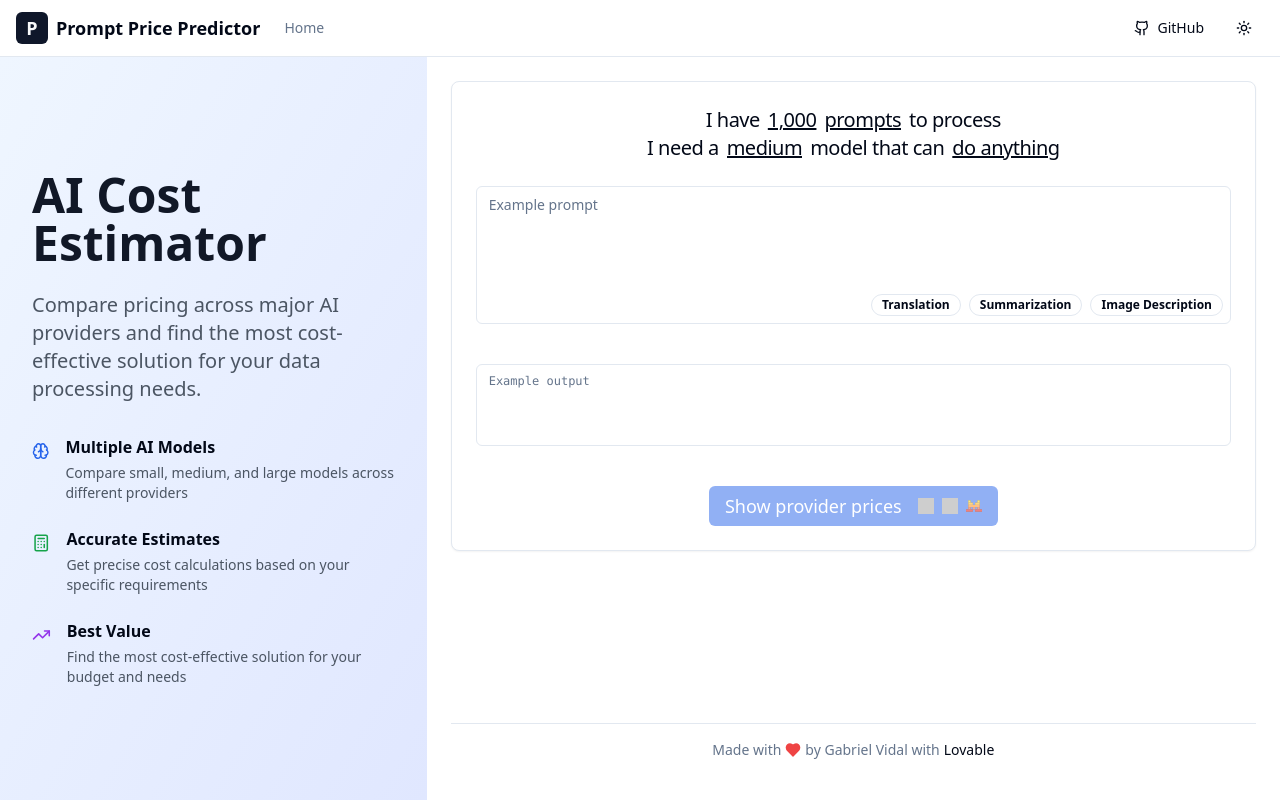
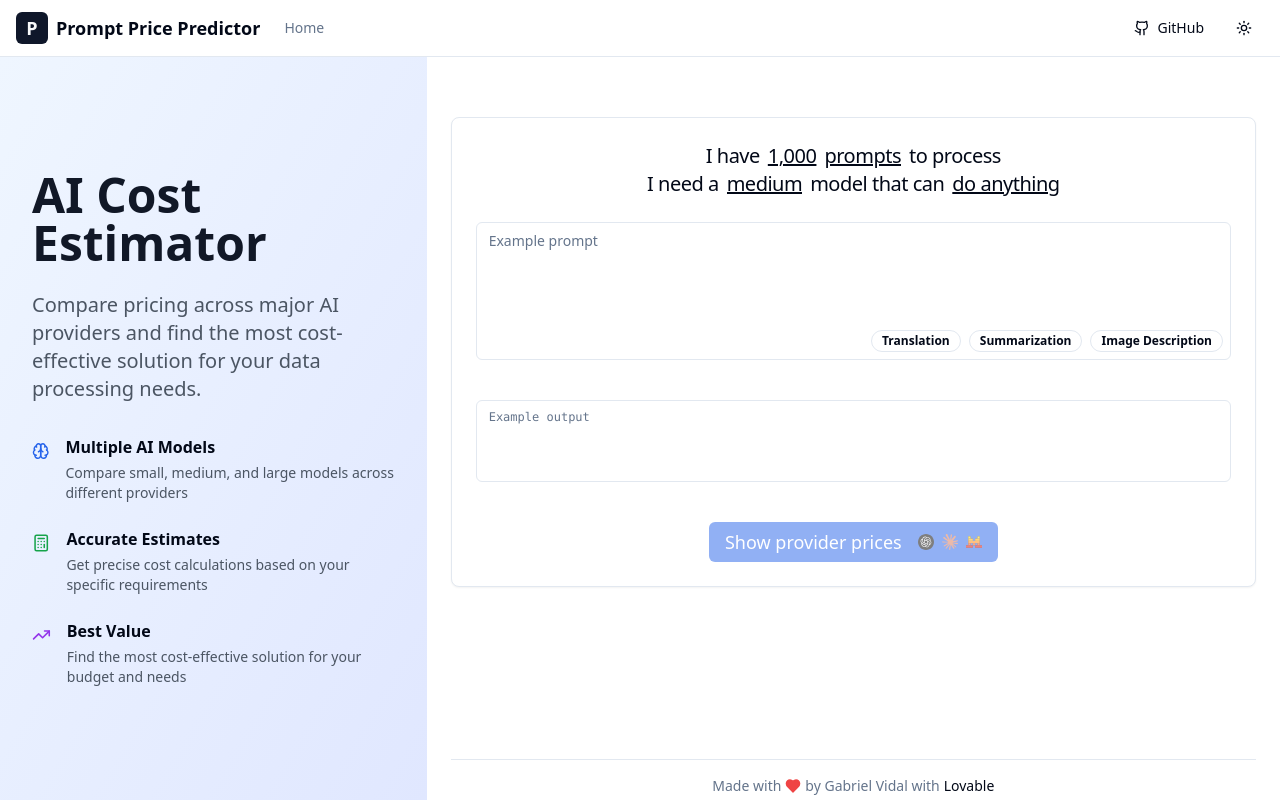
Before and after one commit to GabrielVidal1/appe, a React (Vite) app: page / in a window 1280 px wide. Built offline with nearby package versions, Linux system fonts and the light colour scheme; grey boxes are pictures that could not be loaded.

Commit message:
export improvements

```diff
--- a/src/components/ExportModal.tsx
+++ b/src/components/ExportModal.tsx
@@ -1,4 +1,3 @@
-
 import { Button } from "@/components/ui/button";
 import {
   Dialog,
@@ -9,6 +8,7 @@ import {
 import { FormDataContext } from "@/contexts/form/type";
 import { useToast } from "@/hooks/use-toast";
 import { estimateTokens } from "@/lib/computations";
+import { CAPABILITIES_FROM_TAG } from "@/lib/constants";
 import { Copy, Download, FileText } from "lucide-react";
 import { useMemo, useRef, useState } from "react";
 import PriceRangeWidget from "./PriceRangeWidget";
@@ -69,6 +69,7 @@ const ExportModal = ({
       backgroundColor: "#ffffff",
       scale: 2, // Higher resolution
       useCORS: true,
+      // foreignObjectRendering: true,
     });
 
     return new Promise((resolve) => {
@@ -157,7 +158,24 @@ Most Expensive: ${maxModel}`;
                 AI Model Cost Estimation
               </h2>
               <p className="text-lg text-muted-foreground">
-                Processing {data.dataCount.toLocaleString()} {data.dataType}
+                Processing
+                <span className="underline mx-1">
+                  {data.dataCount.toLocaleString()}
+                </span>
+                <span className="underline mx-1">{data.dataType}</span>
+                with a<span className="underline mx-1">{data.modelSize}</span>
+                model
+                {data.modelCapabilities.length > 0 && (
+                  <>
+                    {" "}
+                    that can
+                    <span className="underline ml-1">
+                      {data.modelCapabilities
+                        .map((cap) => CAPABILITIES_FROM_TAG[cap] || cap)
+                        .join(", ")}
+                    </span>
+                  </>
+                )}
               </p>
             </div>
 
--- a/src/components/PriceRangeWidget.tsx
+++ b/src/components/PriceRangeWidget.tsx
@@ -1,8 +1,11 @@
-
+import { FormDataContext } from "@/contexts/form/type";
+import {
+  ALL_MODELS,
+  calculatePricing,
+  estimateTokens,
+} from "@/lib/computations";
+import { Model } from "@/lib/types";
 import { useMemo } from "react";
-import { FormDataContext } from "@/contexts/form/type";
-import { ALL_MODELS, calculatePricing, estimateTokens } from "@/lib/computations";
-import { Model } from "@/lib/types";
 import { getProviderIcon } from "./ProviderIcons";
 
 interface PriceRangeWidgetProps {
@@ -10,7 +13,10 @@ interface PriceRangeWidgetProps {
   models?: Model[];
 }
 
-const PriceRangeWidget = ({ data, models: modelsProp }: PriceRangeWidgetProps) => {
+const PriceRangeWidget = ({
+  data,
+  models: modelsProp,
+}: PriceRangeWidgetProps) => {
   const models = modelsProp || ALL_MODELS;
 
   const chartData = useMemo(() => {
@@ -39,13 +45,13 @@ const PriceRangeWidget = ({ data, models: modelsProp }: PriceRangeWidgetProps) =
 
     // Get one model per provider (cheapest from each)
     const selectedResults = Object.values(providerGroups)
-      .map(group => group.sort((a, b) => a.totalCost - b.totalCost)[0])
+      .map((group) => group.sort((a, b) => a.totalCost - b.totalCost)[0])
       .sort((a, b) => a.totalCost - b.totalCost)
       .slice(0, 5); // Max 5 models
 
-    const maxCost = Math.max(...selectedResults.map(r => r.totalCost));
+    const maxCost = Math.max(...selectedResults.map((r) => r.totalCost));
 
-    return selectedResults.map(result => ({
+    return selectedResults.map((result) => ({
       ...result,
       widthPercentage: (result.totalCost / maxCost) * 100,
     }));
@@ -56,11 +62,18 @@ const PriceRangeWidget = ({ data, models: modelsProp }: PriceRangeWidgetProps) =
       <h3 className="text-lg font-semibold mb-4">Price Comparison</h3>
       <div className="space-y-3">
         {chartData.map((item, index) => (
-          <div key={`${item.model.provider}-${item.model.model}`} className="space-y-1">
+          <div
+            key={`${item.model.provider}-${item.model.model}`}
+            className="space-y-1"
+          >
             <div className="flex justify-between items-center text-sm">
-              <div className="flex items-center gap-2">
-                {getProviderIcon(item.model.provider)}
-                <span className="font-medium">{item.model.model}</span>
+              <div className="flex items-center gap-1.5">
+                <span className="inline-flex items-center h-5">
+                  {getProviderIcon(item.model.provider)}
+                </span>
+                <span className="font-medium leading-none">
+                  {item.model.model}
+                </span>
               </div>
               <span className="font-bold text-green-600">
                 ${item.totalCost.toFixed(2)}
--- a/src/components/ProviderIcons.tsx
+++ b/src/components/ProviderIcons.tsx
@@ -1,28 +1,18 @@
 import { cn } from "@/lib/utils";
 import { Bot } from "lucide-react";
+import ClaudeIcon from "./icons/ClaudeIcon";
 import MistralIcon from "./icons/MistralIcons";
+import OpenAIIcon from "./icons/OpenAIIcon";
 
 export const getProviderIcon = (provider: string, className?: string) => {
   switch (provider.toLowerCase()) {
     case "openai":
-      return (
-        <img
-          src="https://cdn.jsdelivr.net/gh/selfhst/icons/svg/openai.svg"
-          alt="OpenAI"
-          className={cn(className, "h-4 w-4")}
-        />
-      );
+      return <OpenAIIcon className={cn(className, "h-5 w-5 align-middle")} />;
     case "claude": // https://cdn.jsdelivr.net/gh/selfhst/icons/svg/claude.svg
-      return (
-        <img
-          src="https://cdn.jsdelivr.net/gh/selfhst/icons/svg/claude.svg"
-          alt="Claude"
-          className={cn(className, "h-4 w-4")}
-        />
-      );
+      return <ClaudeIcon className={cn(className, "h-5 w-5 align-middle")} />;
     case "mistral":
-      return <MistralIcon className={cn(className, "h-4 w-4")} />;
+      return <MistralIcon className={cn(className, "h-5 w-5 align-middle")} />;
     default:
-      return <Bot className={cn(className, "h-4 w-4")} />;
+      return <Bot className={cn(className, "h-5 w-5 align-middle")} />;
   }
 };
--- a/src/components/form/ModelCapabilities.tsx
+++ b/src/components/form/ModelCapabilities.tsx
@@ -12,18 +12,11 @@ import {
   PopoverContent,
   PopoverTrigger,
 } from "@/components/ui/popover";
-import { ALL_TAGS } from "@/lib/constants";
+import { ALL_TAGS, CAPABILITIES_FROM_TAG } from "@/lib/constants";
 import { cn } from "@/lib/utils";
 import { Check } from "lucide-react";
 import { useEffect, useState } from "react";
 import { useFormContext } from "react-hook-form";
-
-const capabilityFromTag = {
-  vision: "see",
-  code: "code",
-  multilingual: "speak multiple languages",
-  reasoning: "think",
-};
 
 const ModelCapabilities = () => {
   const [open, setOpen] = useState(false);
@@ -45,7 +38,7 @@ const ModelCapabilities = () => {
   const displayText =
     selectedCapabilities.length > 0
       ? selectedCapabilities
-          .map((capability) => capabilityFromTag[capability] || capability)
+          .map((capability) => CAPABILITIES_FROM_TAG[capability] || capability)
           .join(", ")
       : "do anything";
 
--- /dev/null
+++ b/src/components/icons/ClaudeIcon.tsx
@@ -0,0 +1,19 @@
+type ClaudeIconProps = React.SVGProps<SVGSVGElement>;
+
+const ClaudeIcon = (props: ClaudeIconProps) => {
+  return (
+    <svg
+      xmlns="http://www.w3.org/2000/svg"
+      xmlSpace="preserve"
+      viewBox="0 0 512 512"
+      {...props}
+    >
+      <path
+        d="m100.5 340.4 100.7-56.5 1.7-4.9-1.7-2.7h-4.9l-16.9-1-57.6-1.6-49.8-2.1-48.4-2.6-12.2-2.6-11.4-15 1.2-7.5 10.2-6.8 14.6 1.3 32.4 2.2L107 244l35.2 2.1 52.2 5.4h8.3l1.2-3.3-2.9-2.1-2.2-2.1-50.3-34-54.4-36-28.5-20.7-15.4-10.5-7.8-9.9-3.4-21.5L53 96l18.8 1.3 4.8 1.3 19.1 14.6 40.7 31.5 53.1 39.1 7.8 6.5 3.1-2.2.4-1.6-3.5-5.8-28.9-52.2-30.8-53.1-13.7-22-3.6-13.4c-1.4-5.1-2.1-10.3-2.2-15.6l16-21.6 8.8-2.9 21.2 2.9 9 7.8 13.2 30.2 21.4 47.6 33.2 64.6 9.7 19.2 5.2 17.7 1.9 5.4h3.4v-3.1l2.7-36.4 5.1-44.7 4.9-57.5 1.7-16.2 8-19.4 15.9-10.5 12.5 6 10.2 14.6-1.4 9.5-6.1 39.5-11.9 61.9-7.8 41.4h4.5l5.2-5.2 21-27.9 35.2-44 15.6-17.5 18.1-19.3 11.7-9.2h22l16.2 24.1-7.3 24.9-22.7 28.7-18.8 24.4-27 36.3-16.9 29 1.6 2.3 4-.4 60.9-12.9 32.9-6 39.3-6.7 17.8 8.3 1.9 8.4-7 17.2-42 10.4-49.3 9.9-73.4 17.3-.9.6 1 1.3 33 3.1 14.1.8h34.6l64.4 4.8 16.9 11.1 10.1 13.6-1.7 10.3-25.9 13.2-35-8.3-81.7-19.4-28-7h-3.9v2.3l23.3 22.8 42.8 38.6L455 410l2.7 12.3-6.9 9.7-7.3-1-47-35.3-18.2-15.9-41.1-34.6h-2.7v3.6l9.5 13.8 50 75.1 2.6 23-3.6 7.5-13 4.5-14.3-2.6-28.7-40.7-30.2-46.2-24.4-41.5-3 1.7L265 498.2l-6.7 7.9-15.6 6-12.9-9.8-6.9-15.9 6.9-31.5 8.3-41 6.7-32.6 6.1-40.5 3.6-13.5-.3-.9-3 .4-30.6 42-46.5 62.8-36.8 39.4-8.8 3.5-15.3-7.9 1.4-14.1 8.6-12.6 50.9-64.8 30.7-40.1 19.8-23.2-.1-3.4h-1.2L88.1 395.9 64 399.1l-10.4-9.7 1.3-15.9 4.9-5.2 40.7-28c.1-.1 0 .1 0 .1"
+        style={{ fill: "#d97757" }}
+      />
+    </svg>
+  );
+};
+
+export default ClaudeIcon;
--- /dev/null
+++ b/src/components/icons/OpenAIIcon.tsx
@@ -0,0 +1,20 @@
+type OpenAIIconProps = React.SVGProps<SVGSVGElement>;
+
+const OpenAIIcon = (props: OpenAIIconProps) => {
+  return (
+    <svg
+      xmlns="http://www.w3.org/2000/svg"
+      xmlSpace="preserve"
+      viewBox="0 0 512 512"
+      {...props}
+    >
+      <path d="M256 0c141.4 0 256 114.6 256 256S397.4 512 256 512 0 397.4 0 256 114.6 0 256 0" />
+      <path
+        d="M212.8 209.5v-35.7c0-2.4.7-4.1 3.1-5.5l66.2-38.4c8.9-5.1 20.3-7.6 31.2-7.6 41.9 0 68.3 32.3 68.3 66.9 0 2.7 0 6.5-.7 9.6l-69.3-40.5c-3.4-2.1-7.2-2.4-11.3 0zm153.1 126.7v-79.3c0-4.5-1.7-7.6-5.8-10l-87.9-51.1 30.9-17.8c1.7-1 4.5-1 6.2 0l66.6 38.4c18.9 11 31.9 35 31.9 58-.1 27.1-16.5 52.1-41.9 61.8m-171.3-68.4L164 249.7c-2.4-1.4-3.1-3.1-3.1-5.5v-76.5c0-37.4 28.5-65.6 67.3-65.6 15.1 0 29.5 5.1 41.2 14.4l-69 40.2c-4.1 2.4-5.8 5.5-5.8 10zm59.7 34.4-41.5-23.3v-49.4l41.5-23.3 41.2 23.3v49.4zm25.7 104c-15.1 0-29.5-5.1-41.2-14.4l69-40.2c4.1-2.4 5.8-5.5 5.8-10V240.4l30.9 18.2c2.4 1.4 3.1 3.1 3.1 5.5v76.5c.1 37.4-28.8 65.6-67.6 65.6m-81-75.9-66.6-38.4c-18.9-11-31.9-35-31.9-58 0-27.5 16.8-52.2 42.2-61.8v79.6c0 4.5 1.7 7.6 5.8 10l87.5 50.8-30.9 17.8c-1.6 1-4.4 1-6.1 0m-4.1 55.6c-39.5 0-68.3-29.5-68.3-66.2 0-3.4.3-6.9.7-10l69 39.8c4.1 2.4 7.6 2.4 11.7 0l87.5-50.8v35.7c0 2.4-.7 4.1-3.1 5.5l-66.2 38.4c-9 5.2-20.3 7.6-31.3 7.6m85.1 38.8c41.2 0 75.5-29.5 83.1-68.7 38.4-9.6 63.2-45.3 63.2-81.7 0-24-10.3-47-29.2-63.8 1.7-7.2 3.1-14.8 3.1-22 0-48.4-39.5-84.8-84.8-84.8-9.3 0-18.5 1.7-27.5 4.8-15.4-15.4-36.4-25.1-59.7-25.1-41.2 0-75.5 29.5-83.1 68.7-38.4 9.6-63.2 45.3-63.2 81.7 0 24 10.3 47 29.2 63.8-1.7 7.2-3.1 14.8-3.1 22 0 48.4 39.5 84.8 84.8 84.8 9.3 0 18.5-1.7 27.5-4.8 15.5 15.5 36.4 25.1 59.7 25.1"
+        style={{ fill: "#fff" }}
+      />
+    </svg>
+  );
+};
+
+export default OpenAIIcon;
--- a/src/lib/constants.ts
+++ b/src/lib/constants.ts
@@ -12,6 +12,13 @@ export const ALL_TIERS = Array.from(
 export const ALL_PROVIDERS = Array.from(
   new Set(ALL_MODELS.map((model) => model.provider))
 ).sort();
+
+export const CAPABILITIES_FROM_TAG = {
+  vision: "see",
+  code: "code",
+  multilingual: "speak multiple languages",
+  reasoning: "think",
+};
 
 export const EXAMPLES: ExampleTemplate[] = [
   {
--- a/src/pages/Index.tsx
+++ b/src/pages/Index.tsx
@@ -42,7 +42,7 @@ const Index = () => {
 
           {/* Right Side */}
           <div className="w-full h-full overflow-y-scroll lg:w-2/3 bg-white dark:bg-gray-900 flex flex-col">
-            <div className="min-h-full p-6 overflow-y-auto flex flex-col gap-20">
+            <div className="min-h-full p-6 overflow-y-auto flex flex-col gap-20 mt-9">
               <EstimatorForm onSubmit={handleFormSubmit} />
               {estimationData && (
                 <div ref={resultsRef}>
```
Also changed, not shown: 1 other file (tests, documents, lock files or other folders).
